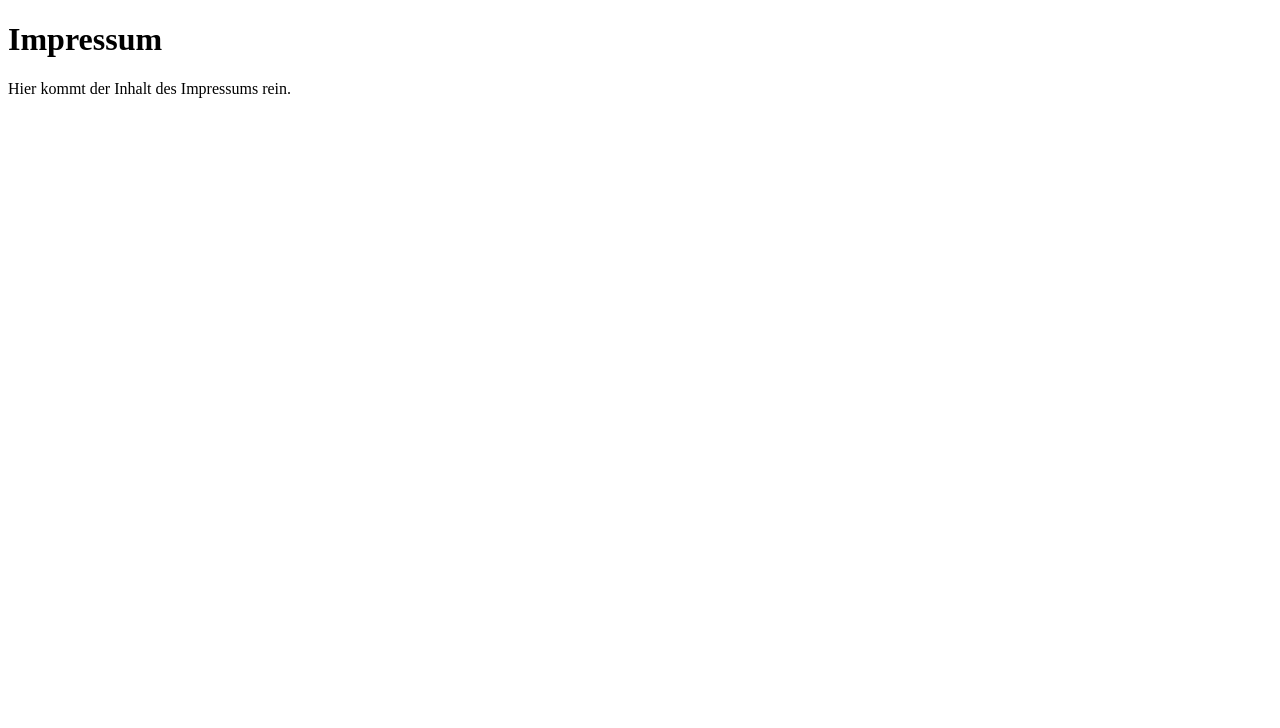
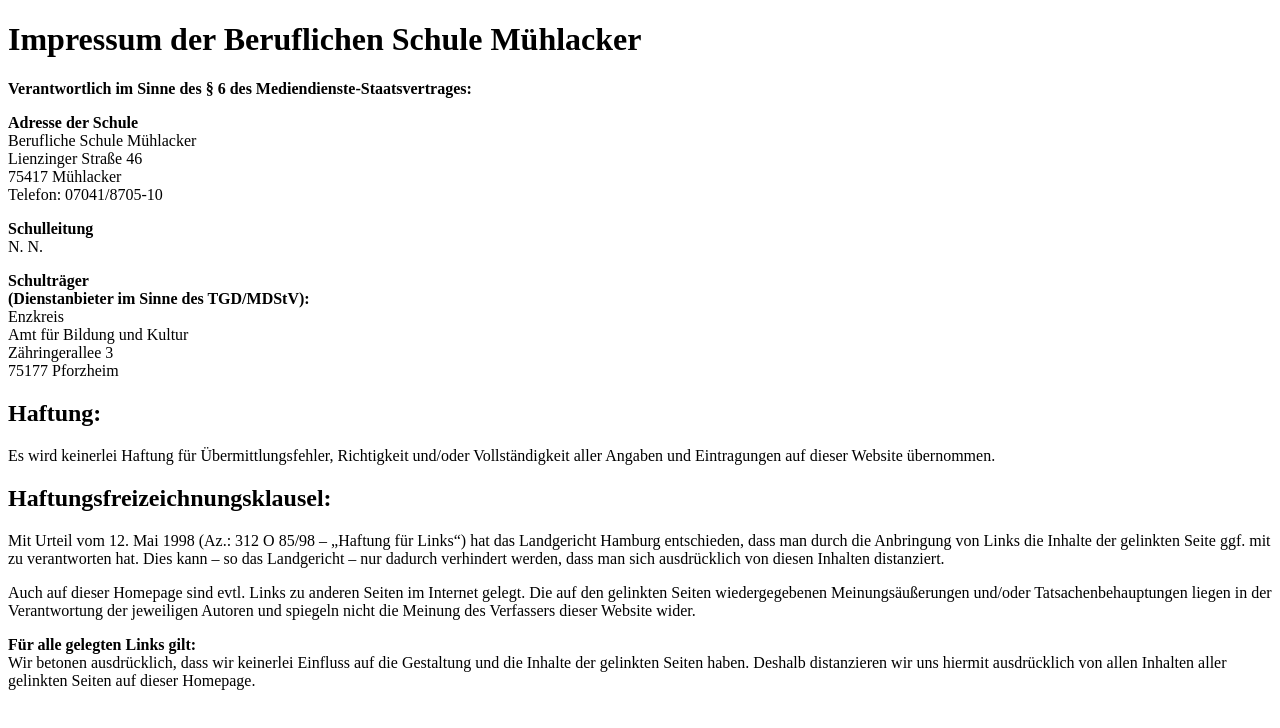
Before and after one commit to bs-muehlacker/impressum-datenschutz, a plain HTML site: page index.html in a window 1280 px wide. Drawn offline with Linux system fonts and the light colour scheme.

Commit message:
Update index.html

```diff
--- a/index.html
+++ b/index.html
@@ -6,7 +6,48 @@
     <title>Impressum</title>
 </head>
 <body>
-    <h1>Impressum</h1>
-    <p>Hier kommt der Inhalt des Impressums rein.</p>
+    <h1>Impressum der Beruflichen Schule Mühlacker</h1>
+    <p><strong>Verantwortlich im Sinne des § 6 des Mediendienste-Staatsvertrages:</strong></p>
+    <p>
+        <strong>Adresse der Schule</strong><br>
+        Berufliche Schule Mühlacker<br>
+        Lienzinger Straße 46<br>
+        75417 Mühlacker<br>
+        Telefon: 07041/8705-10
+    </p>
+    <p>
+        <strong>Schulleitung</strong><br>
+        N. N.
+    </p>
+    <p>
+        <strong>Schulträger<br>(Dienstanbieter im Sinne des TGD/MDStV):</strong><br>
+        Enzkreis<br>
+        Amt für Bildung und Kultur<br>
+        Zähringerallee 3<br>
+        75177 Pforzheim
+    </p>
+    <h2>Haftung:</h2>
+    <p>
+        Es wird keinerlei Haftung für Übermittlungsfehler, Richtigkeit und/oder Vollständigkeit aller Angaben
+        und Eintragungen auf dieser Website übernommen.
+    </p>
+    <h2>Haftungsfreizeichnungsklausel:</h2>
+    <p>
+        Mit Urteil vom 12. Mai 1998 (Az.: 312 O 85/98 – „Haftung für Links“) hat das Landgericht Hamburg
+        entschieden, dass man durch die Anbringung von Links die Inhalte der gelinkten Seite ggf. mit zu
+        verantworten hat. Dies kann – so das Landgericht – nur dadurch verhindert werden, dass man sich
+        ausdrücklich von diesen Inhalten distanziert.
+    </p>
+    <p>
+        Auch auf dieser Homepage sind evtl. Links zu anderen Seiten im Internet gelegt. Die auf den gelinkten
+        Seiten wiedergegebenen Meinungsäußerungen und/oder Tatsachenbehauptungen liegen in der Verantwortung
+        der jeweiligen Autoren und spiegeln nicht die Meinung des Verfassers dieser Website wider.
+    </p>
+    <p>
+        <strong>Für alle gelegten Links gilt:</strong><br>
+        Wir betonen ausdrücklich, dass wir keinerlei Einfluss auf die Gestaltung und die Inhalte der gelinkten
+        Seiten haben. Deshalb distanzieren wir uns hiermit ausdrücklich von allen Inhalten aller gelinkten Seiten
+        auf dieser Homepage.
+    </p>
 </body>
 </html>
```
